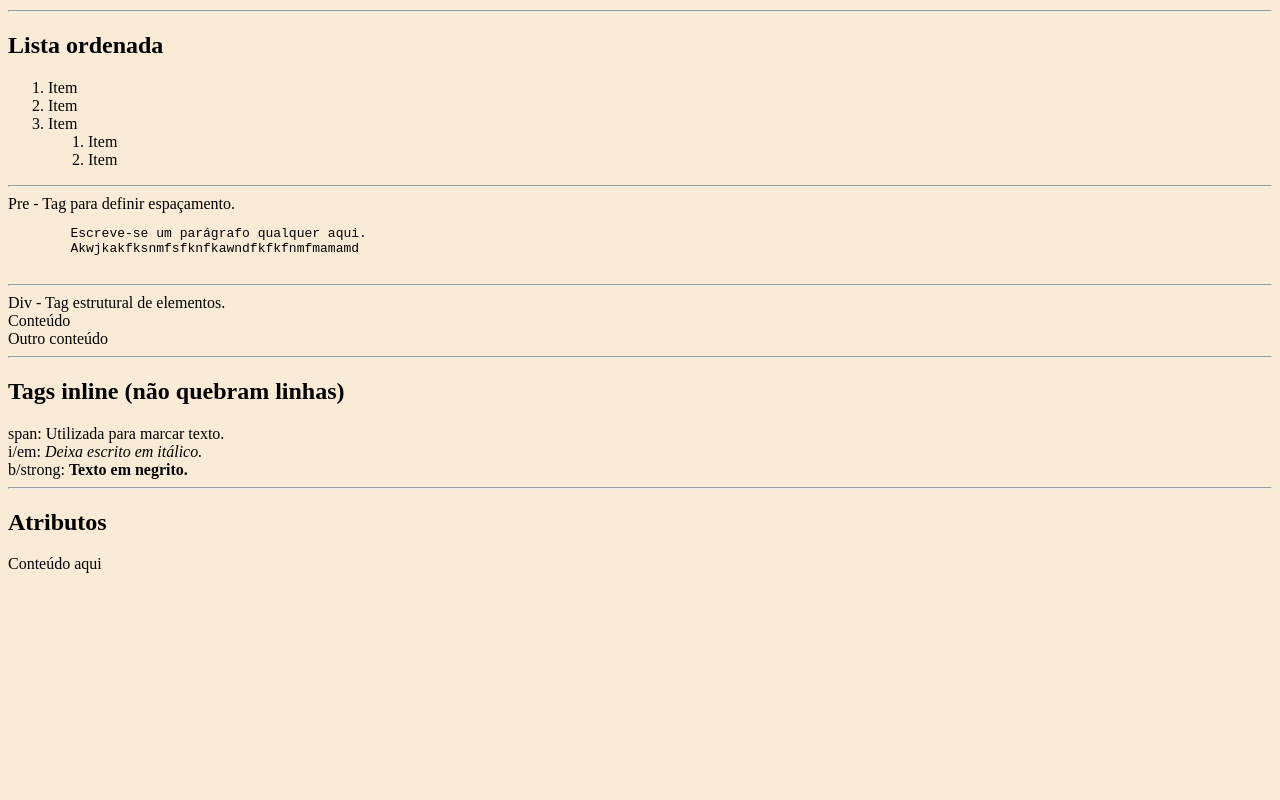
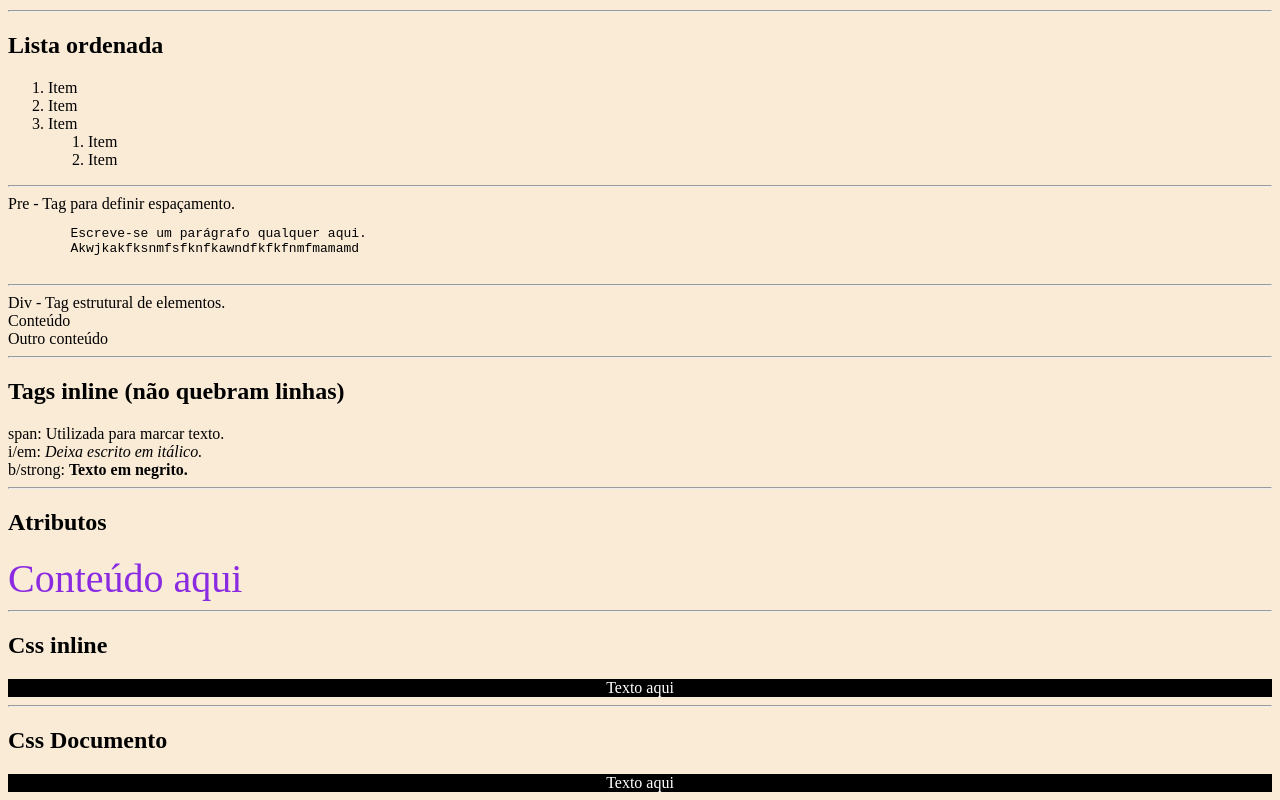
Before and after one commit to LanaYunaCofracarmo/website-2i, a plain HTML site: page index.html in a window 1280 px wide. Shown: the part 681-1481 px from the top of the page. Before the commit the page ends 1262 px from the top, so only its background shows below. Drawn offline with Linux system fonts and the light colour scheme.

Commit message:
Add files via upload

```diff
--- a/index.html
+++ b/index.html
@@ -78,9 +78,28 @@ b/strong: <b> Texto em negrito. </b>
 
 <hr>
 <h2>Atributos</h2>
-<div class="nomeClasse" id="identificador" style="" title="Título">
+<div class="nomeClasse" id="identificador"
+    style="color:blueviolet; font-size: 40px" title="Título">
     Conteúdo aqui
 </div>
+ <hr>
+ <h2> Css inline</h2>
+ <div style = "background:#000; color:#fff; text-align:center;">
+    Texto aqui
+ </div>
+
+ <hr>
+ <h2>Css Documento</h2>
+ <div class="classe">
+    Texto aqui
+ </div>
+ <style>
+    .classe{
+        background:#000;
+        color:#fff;
+        text-align: center;
+    }
+ </style>
 
 </body>
 </html>
```
